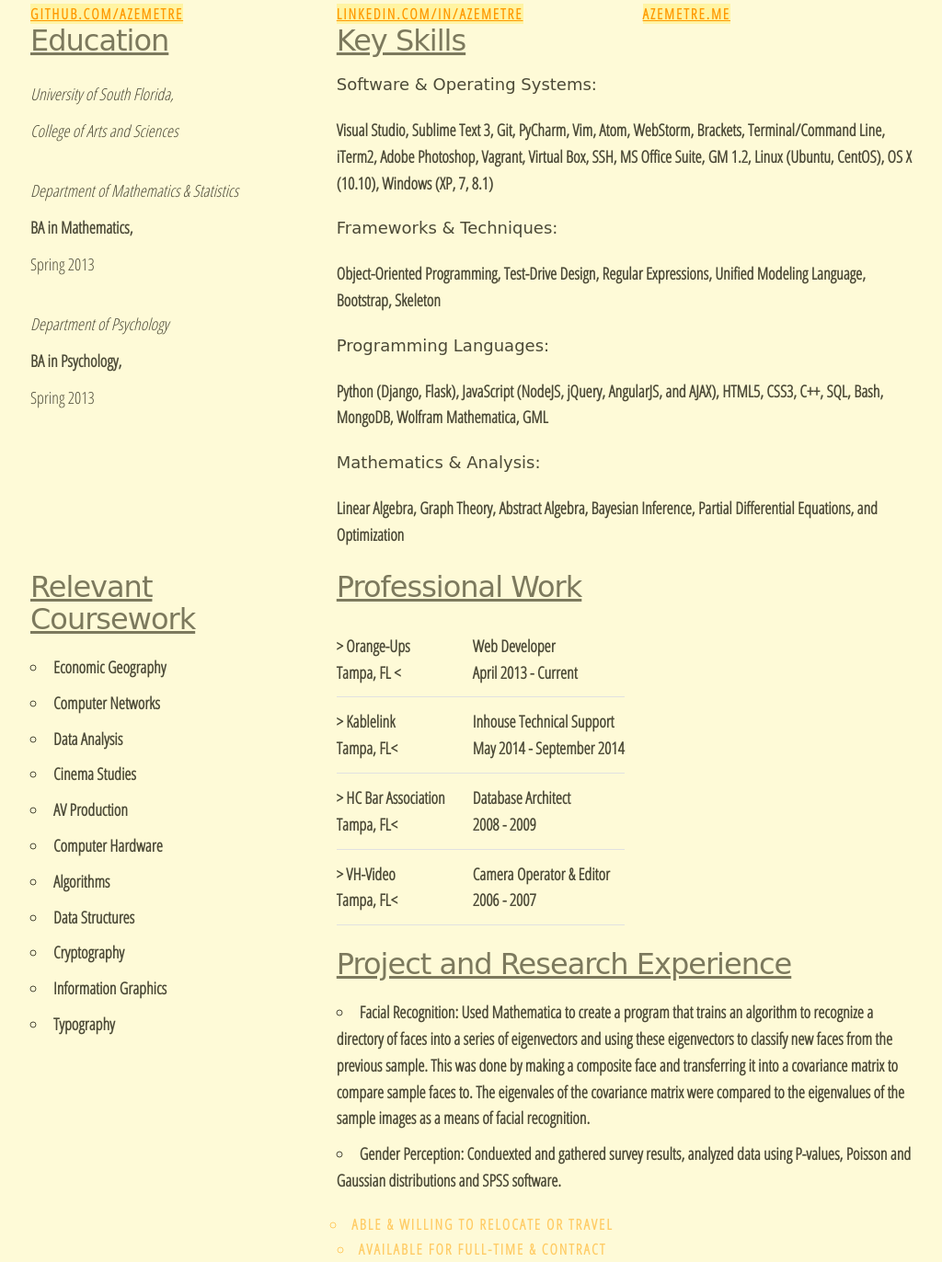
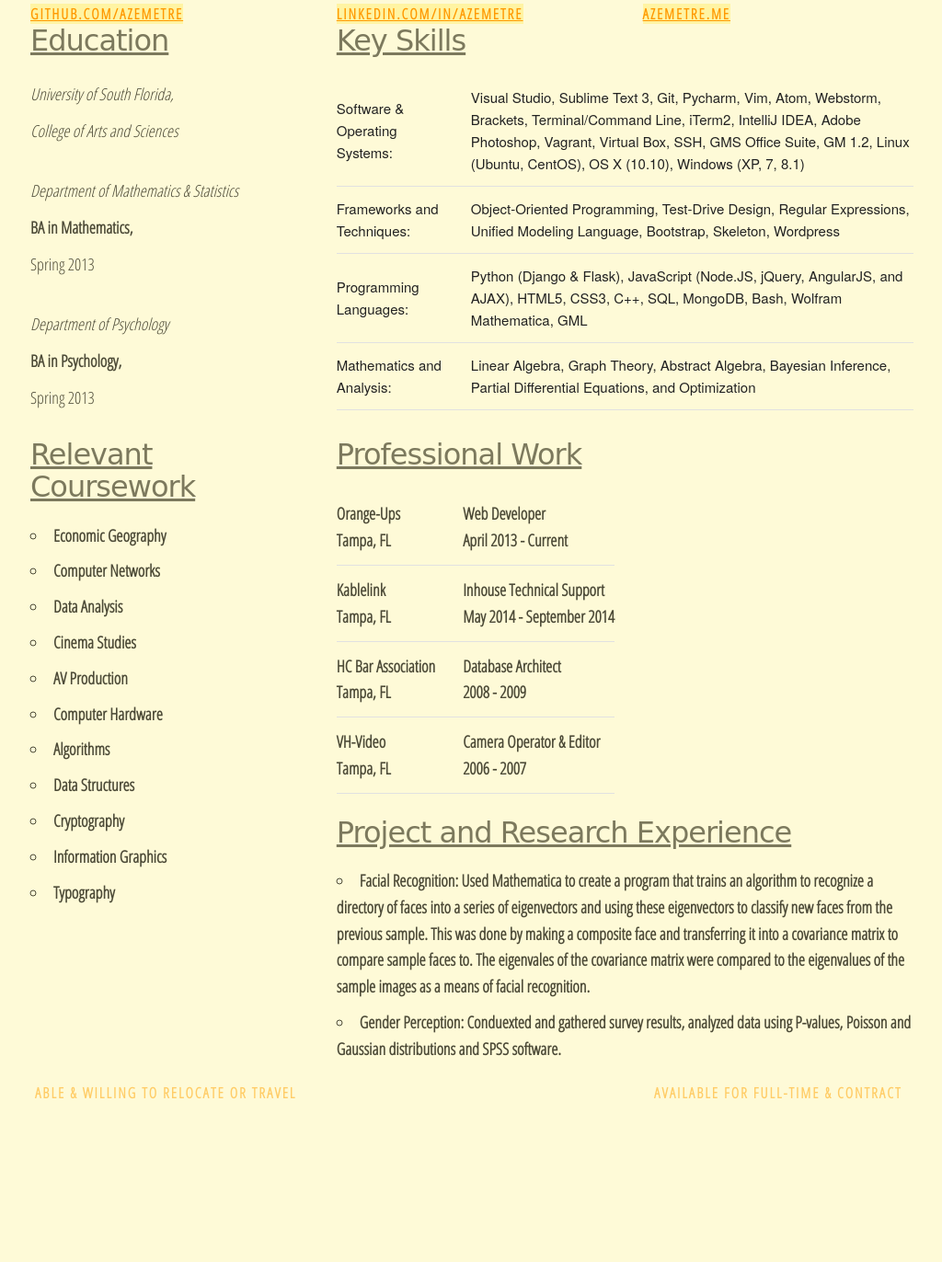
Before and after one commit to azemetre/personal_resume, a plain HTML site: page index.html in a window 1280 px wide. Shown: the part 72-1444 px from the top of the page at 92% size, without its empty margins (127-1151 px from the left). After the commit the page ends 1294 px from the top, so only its background shows below. Drawn offline with Linux system fonts and the light colour scheme; a web font is replaced by a local one.

Commit message:
Changed 'Key Skills' from paragraphs to a table. Changed 'Footer' from an unordered list to skeleton div with paragraphs. Cleaned 'Education' class names.

```diff
--- a/index.html
+++ b/index.html
@@ -32,30 +32,34 @@
             <div class="four columns">
             <section class="education">
                 <h2 id="education-h"><u>Education</u></h2>
-                <p class="school" style="font-style:italic;">University of South Florida,<br>College of Arts and Sciences</p>
-                <p class="degree first-d"><span style="font-style:italic;">Department of Mathematics &amp; Statistics</span><br><span style="font-weight:bold">BA in Mathematics,</span><br>Spring 2013</p>
-                <p class="degree second-d"><span style="font-style:italic;">Department of Psychology</span><br><span style="font-weight:bold">BA in Psychology,</span><br>Spring 2013</p>
+                <p class="education-listing school" style="font-style:italic;">University of South Florida,<br>College of Arts and Sciences</p>
+                <p class="education-listing degree first-d"><span style="font-style:italic;">Department of Mathematics &amp; Statistics</span><br><span style="font-weight:bold">BA in Mathematics,</span><br><span class="education-year">Spring 2013</span></p>
+                <p class="education-listing degree second-d"><span style="font-style:italic;">Department of Psychology</span><br><span style="font-weight:bold">BA in Psychology,</span><br><span class="education-year">Spring 2013</span></p>
             </section>  <!-- education -->
             </div>
             <div class="eight columns">
                 <section class="skills">
                     <h2 id="skills-h"><u>Key Skills</u></h2>
-                    <p class="software ks-title">Software &amp; Operating Systems:</p>
-                    <p class="soft-list ks-list">
-                        Visual Studio, Sublime Text 3, Git, PyCharm, Vim, Atom, WebStorm, Brackets, Terminal/Command Line, iTerm2, Adobe Photoshop, Vagrant, Virtual Box, SSH, MS Office Suite, GM 1.2, Linux (Ubuntu, CentOS), OS X (10.10), Windows (XP, 7, 8.1)
-                    </p>
-                    <p class="techniques ks-title">Frameworks &amp; Techniques:</p>
-                    <p class="tech-list ks-list">
-                        Object-Oriented Programming, Test-Drive Design, Regular Expressions, Unified Modeling Language, Bootstrap, Skeleton
-                    </p>
-                    <p class="languages ks-title">Programming Languages:</p>
-                    <p class="lang-list ks-list">
-                        Python (Django, Flask), JavaScript (NodeJS, jQuery, AngularJS, and AJAX), HTML5, CSS3, C++, SQL, Bash, MongoDB, Wolfram Mathematica, GML
-                    </p>
-                    <p class="maths ks-title">Mathematics &amp; Analysis:</p>
-                    <p class="maths-list ks-list">
-                        Linear Algebra, Graph Theory, Abstract Algebra, Bayesian Inference, Partial Differential Equations, and Optimization
-                    </p>
+                    <table>
+                        <tbody>
+                            <tr class="software">
+                                <td class="skills-row skills-title">Software &amp; Operating Systems:</td>
+                                <td class="skills-row skills-list">Visual Studio, Sublime Text 3, Git, Pycharm, Vim, Atom, Webstorm, Brackets, Terminal/Command Line, iTerm2, IntelliJ IDEA, Adobe Photoshop, Vagrant, Virtual Box, SSH, GMS Office Suite, GM 1.2, Linux (Ubuntu, CentOS), OS X (10.10), Windows (XP, 7, 8.1)</td>
+                            </tr>
+                            <tr class="techniques">
+                                <td class="skills-row skills-title">Frameworks and Techniques:</td>
+                                <td class="skills-row skills-list">Object-Oriented Programming, Test-Drive Design, Regular Expressions, Unified Modeling Language, Bootstrap, Skeleton, Wordpress</td>
+                            </tr>
+                            <tr class="languages">
+                                <td class="skills-row skills-title">Programming Languages:</td>
+                                <td class="skills-row skills-list">Python (Django &amp; Flask), JavaScript (Node.JS, jQuery, AngularJS, and AJAX), HTML5, CSS3, C++, SQL, MongoDB, Bash, Wolfram Mathematica, GML</td>
+                            </tr>
+                            <tr class="mathematics">
+                                <td class="skills-row skills-title">Mathematics and Analysis:</td>
+                                <td class="skills-row skills-list">Linear Algebra, Graph Theory, Abstract Algebra, Bayesian Inference, Partial Differential Equations, and Optimization</td>
+                            </tr>
+                        </tbody>
+                    </table>
                 </section>  <!-- skills -->
             </div>
         </div>
@@ -83,22 +87,22 @@
             <div class="eight columns">
                 <section class="work">
                     <h2 id="work-h"><u>Professional Work</u></h2>
-                    <table>
+                    <table id="work-table">
                         <tbody>
-                            <tr class="job-title">
-                                <td>> Orange-Ups<br>Tampa, FL <</td>
+                            <tr class="job-description">
+                                <td class="job-title">Orange-Ups<br>Tampa, FL</td>
                                 <td>Web Developer<br>April 2013 - Current</td>
                             </tr>
-                            <tr class="job-title">
-                                <td>> Kablelink<br>Tampa, FL<</td>
+                            <tr class="job-description">
+                                <td class="job-title">Kablelink<br>Tampa, FL</td>
                                 <td>Inhouse Technical Support<br>May 2014 - September 2014</td>
                             </tr>
-                            <tr class="job-title">
-                                <td>> HC Bar Association<br>Tampa, FL<</td>
+                            <tr class="job-description">
+                                <td class="job-title">HC Bar Association<br>Tampa, FL</td>
                                 <td>Database Architect<br>2008 - 2009</td>
                             </tr>
-                            <tr class="job-title">
-                                <td>> VH-Video<br>Tampa, FL<</td>
+                            <tr class="job-description">
+                                <td class="job-title">VH-Video<br>Tampa, FL</td>
                                 <td>Camera Operator &amp; Editor<br>2006 - 2007</td>
                             </tr>
                         </tbody>
@@ -117,10 +121,14 @@
     </div> <!-- main container -->
 
     <footer>
-         <ul class="ft-notes">
-             <li>Able &amp; Willing to Relocate or Travel</li>
-             <li>Available for Full-Time &amp; Contract</li>
-         </ul>
+        <div class="row">
+            <div class="six columns">
+                <div class="footer-box"><p>Able &amp; Willing to Relocate or Travel</p></div>
+            </div>
+            <div class="six columns">
+                <div class="footer-box"><p>Available for Full-Time &amp; Contract</p></div>
+            </div>
+        </div>
     </footer>   <!-- footer -->
 </body>
 </html>
```
